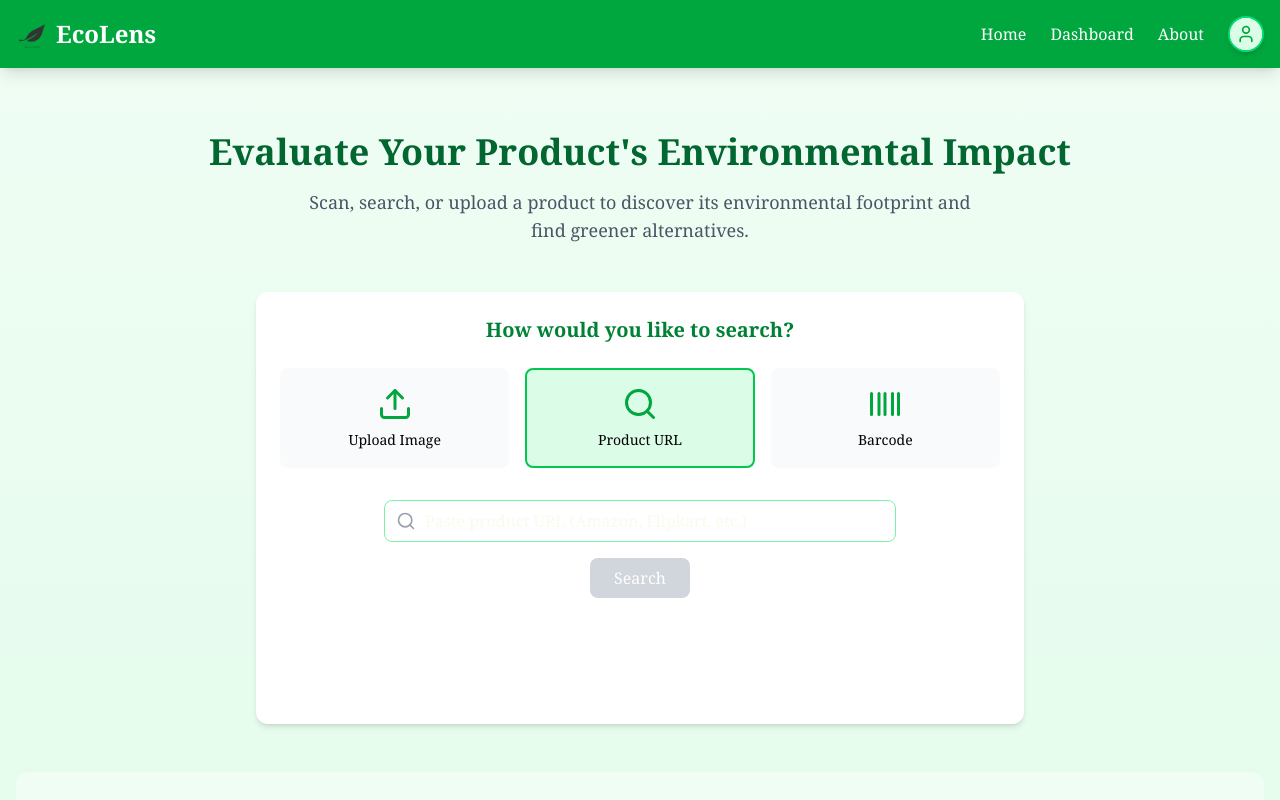
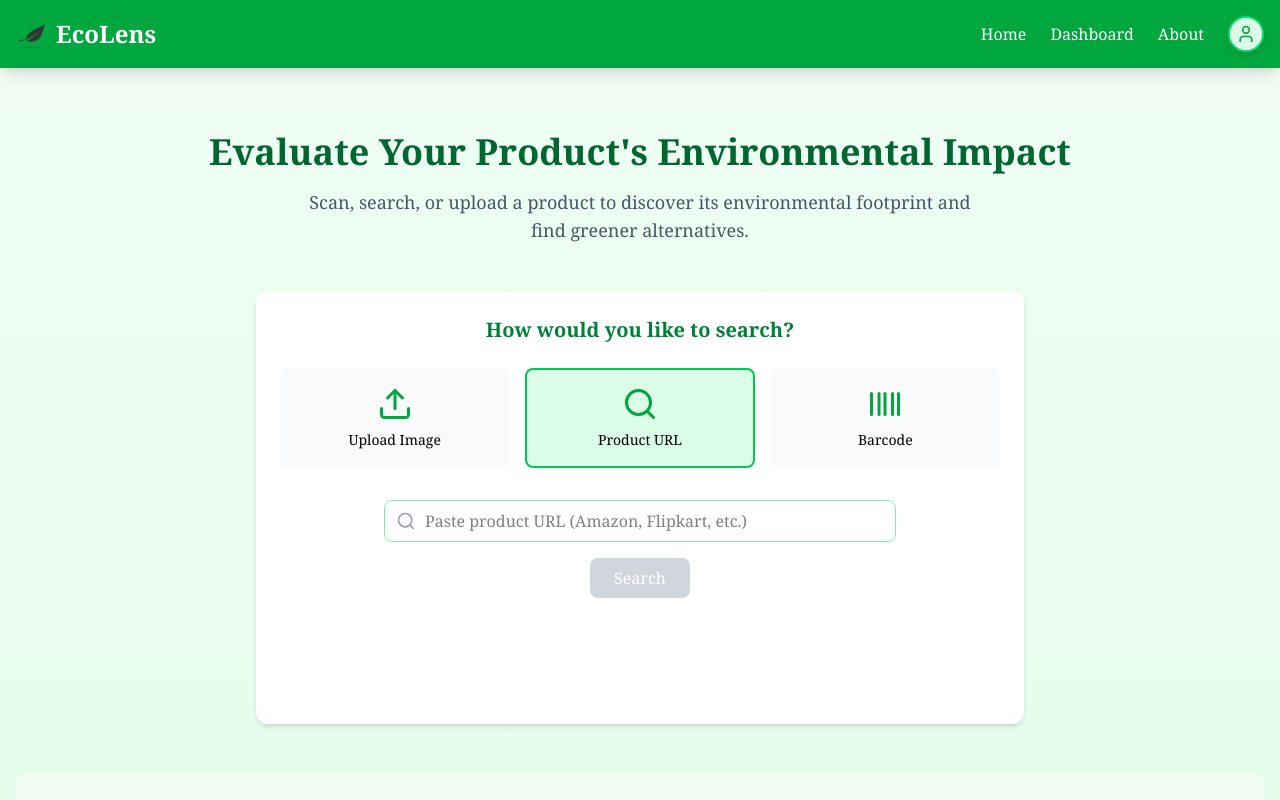
Before and after one commit to anannayamustcode/Ecolens, a Next.js app: page / in a window 1280 px wide. Both pictures are taken after a click on the button "Product URL". Shown: the top 800 px of the page. Built offline with nearby package versions, Linux system fonts and the light colour scheme.

Commit message:
fix: Update input text color to black for better readability in BarcodeInput and UrlInput components

```diff
--- a/src/app/components/rest/inputs/BarcodeInput.tsx
+++ b/src/app/components/rest/inputs/BarcodeInput.tsx
@@ -63,7 +63,7 @@ export default function BarcodeInput({
             <input
               type="text"
               placeholder="Enter barcode manually (8+ digits)"
-              className={`w-full px-4 py-2 border ${isValid ? 'border-green-300' : 'border-red-500'} rounded-lg focus:outline-none focus:ring-2 focus:ring-green-500`}
+              className={`w-full px-4 py-2 text-black border ${isValid ? 'border-green-300' : 'border-red-500'} rounded-lg focus:outline-none focus:ring-2 focus:ring-green-500`}
               value={barcode}
               onChange={(e) => {
                 setBarcode(e.target.value);
--- a/src/app/components/rest/inputs/UrlInput.tsx
+++ b/src/app/components/rest/inputs/UrlInput.tsx
@@ -40,7 +40,7 @@ export default function UrlInput({ onSubmit }: UrlInputProps) {
           <input
             type="text"
             placeholder="Paste product URL (Amazon, Flipkart, etc.)"
-            className={`w-full pl-10 pr-4 py-2 border ${isValid ? 'border-green-300' : 'border-red-500'} rounded-lg focus:outline-none focus:ring-2 focus:ring-green-500`}
+            className={`w-full text-black pl-10 pr-4 py-2 border ${isValid ? 'border-green-300' : 'border-red-500'} rounded-lg focus:outline-none focus:ring-2 focus:ring-green-500`}
             value={url}
             onChange={(e) => {
               setUrl(e.target.value);
```
